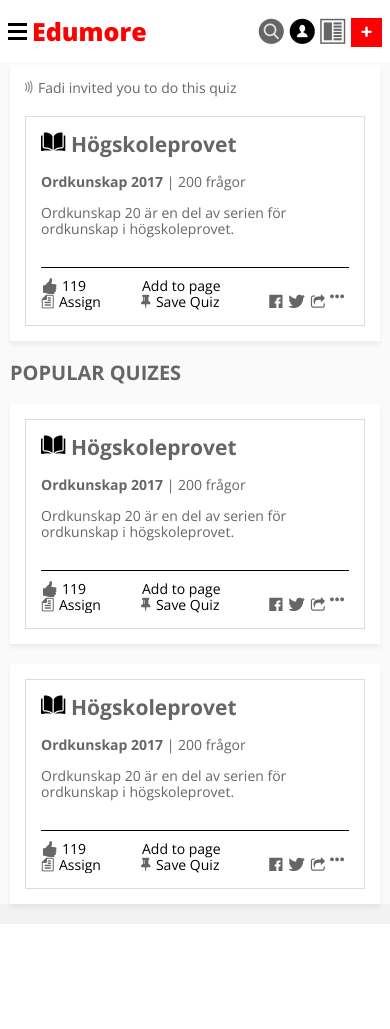
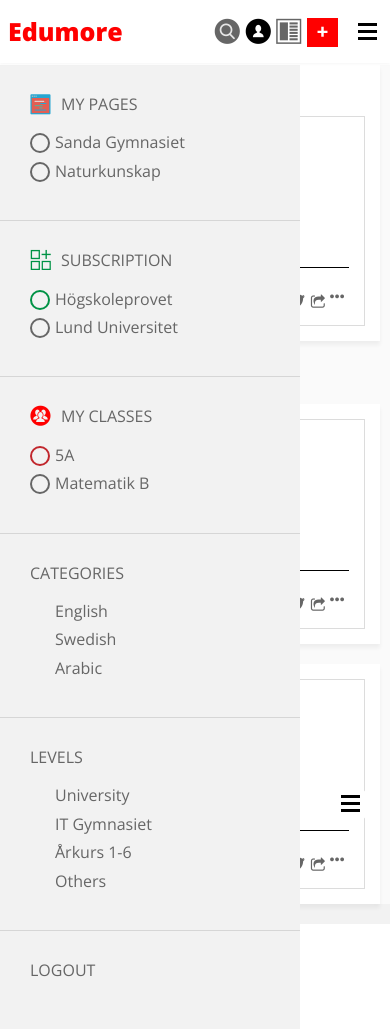
Before and after one commit to alphaPlusPlus/edumore, a website: page src/index.html in a window 390 px wide. Before the commit the page ends 924 px from the top, so only its background shows below. Drawn offline with nearby package versions, Linux system fonts and the light colour scheme.

Commit message:
new updates
new updates

```diff
--- a/src/css/styles.css
+++ b/src/css/styles.css
@@ -455,9 +455,10 @@
 }
 
 .header__button {
-  float: left;
+  float: right;
   margin-top: 23px;
   margin-right: 5px;
+  margin-left: 20px;
 }
 
 .header__title {
@@ -551,16 +552,10 @@
   -webkit-box-shadow: 0 0.4rem 0.4rem rgba(0, 0, 0, 0.05);
   box-shadow: 0 0.4rem 0.4rem rgba(0, 0, 0, 0.05);
   display: none;
-  visibility: hidden;
-  -webkit-transition: all 2s linear 1s;
-  -o-transition: all 2s linear 1s;
-  -moz-transition: all 2s linear 1s;
-  transition: all 2s linear 1s;
 }
 
 .nav.js-opened {
   display: block;
-  visibility: visible;
 }
 
 .nav__container {
@@ -669,7 +664,8 @@
 }
 
 .side-menu {
-  display: none;
+  width: 300px;
+  position: absolute;
 }
 
 .side-menu .inner {
@@ -854,6 +850,17 @@
   margin-top: 10px;
 }
 
+.side-menu-btn {
+  display: block;
+  position: fixed;
+  right: 20px;
+  bottom: 20px;
+  background: #ffffff;
+  padding: 10px;
+  border-radius: 50%;
+  cursor: pointer;
+}
+
 /*
 ================================================================================
 
@@ -905,10 +912,6 @@
   .side-content {
     width: 30%;
     display: block;
-  }
-  .header__button {
-    float: left;
-    margin-right: 25px;
   }
   .header__title {
     float: left;
@@ -965,8 +968,7 @@
     display: inline-block;
   }
   .header .nav {
-    top: 0;
-    position: relative;
+    top: 60px;
   }
   footer {
     display: block;
@@ -1007,6 +1009,9 @@
 ================================================================================
 */
 @media (min-width: 80em) {
+  .header__button {
+    display: none;
+  }
   .header__right {
     display: block;
     float: right;
@@ -1022,6 +1027,8 @@
     display: block;
     -webkit-box-shadow: none;
     box-shadow: none;
+    top: 0px;
+    position: relative;
   }
   .header .nav__container {
     clear: both;
@@ -1042,4 +1049,11 @@
   .main-content {
     width: 60%;
   }
+  .side-menu {
+    position: relative;
+    left: 0;
+  }
+  .side-menu-btn {
+    display: none;
+  }
 }
--- a/src/index.html
+++ b/src/index.html
@@ -27,11 +27,10 @@
     <div class="header__container">
 
       <!-- Title -->
-      <a class="header__button" id="hamburger-btn"><img src="img/menu-icon.png"></a>
+      <div class="header__title">Edumore</div>
 
       <!-- Title -->
-      <div class="header__title">Edumore</div>
-
+      <a class="header__button" id="hamburger-btn"><img src="img/menu-icon.png"></a>
 
       <div class="header__right">
           <form>
@@ -206,6 +205,8 @@
               <a href="#">Add a Quiz!</a>
             </div>
         </div>
+
+        <a class="side-menu-btn" id="side-menu-btn"><img src="img/menu-icon.png"></a>
   </main>
 
   <footer>
--- a/src/js/script.js
+++ b/src/js/script.js
@@ -34,3 +34,12 @@
 
   }
 });
+
+//
+// Open/Close side menu
+//
+$('.side-menu-btn').click(function() {
+
+  var $sidemenu = $('.side-menu');
+  $sidemenu.toggle(100);
+});
--- a/src/sass/layout/_base.scss
+++ b/src/sass/layout/_base.scss
@@ -21,10 +21,10 @@
    clear: both;
   }
   &__button {
-    float: left;
-   margin-top: 23px;
-   margin-right: 5px;
-
+    float: right;
+    margin-top: 23px;
+    margin-right: 5px;
+    margin-left:20px;
   }
   &__title {
    color: #ff0000;
@@ -113,14 +113,9 @@
   background-color: #fff;
   box-shadow: 0 0.4rem 0.4rem rgba(#000, 0.05);
   display: none;
-  visibility: hidden;
-  transition: all 2s linear 1s;
-
-
   // Opened state
   &.js-opened {
     display: block;
-    visibility: visible;
   }
 
 
@@ -233,11 +228,12 @@
   background: #f2f2f2;
 }
 .side-menu{
-  display: none;
+  width: 300px;
+  position: absolute;
+
 }
 
 .side-menu{
-
 .inner{
   background: #f2f2f2;
   height: 100%;
@@ -402,3 +398,15 @@
     }
   }
 }
+
+
+.side-menu-btn{
+  display: block;
+  position: fixed;
+  right: 20px;
+  bottom: 20px;
+  background: #ffffff;
+  padding: 10px;
+  border-radius: 50%;
+  cursor: pointer;
+}
```
Also changed, not shown: src/sass/layout/_desktop.scss (+13 -1 lines), src/sass/layout/_tablets.scss (+2 -7 lines), dist/css/styles.css, dist/index.html, dist/js/script.js (added). Lines whose indentation alone changed are shown as unchanged.
